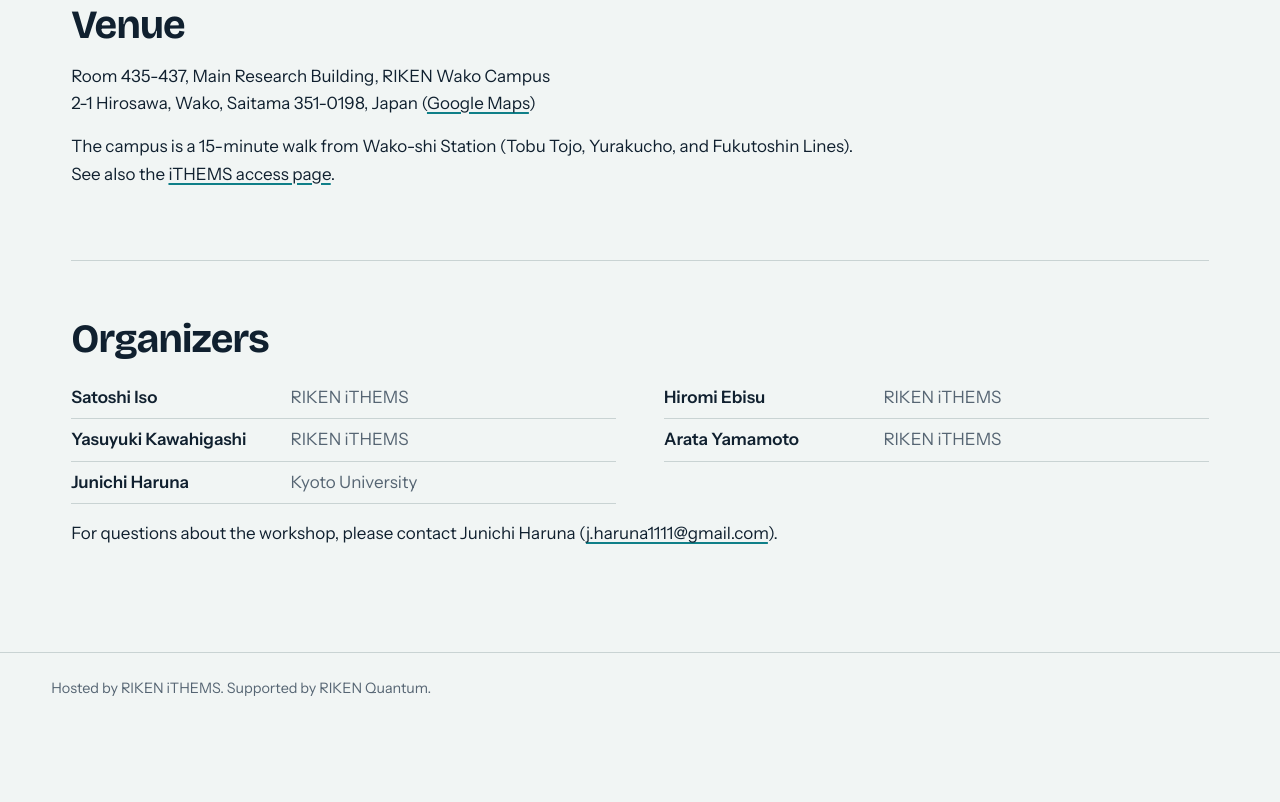
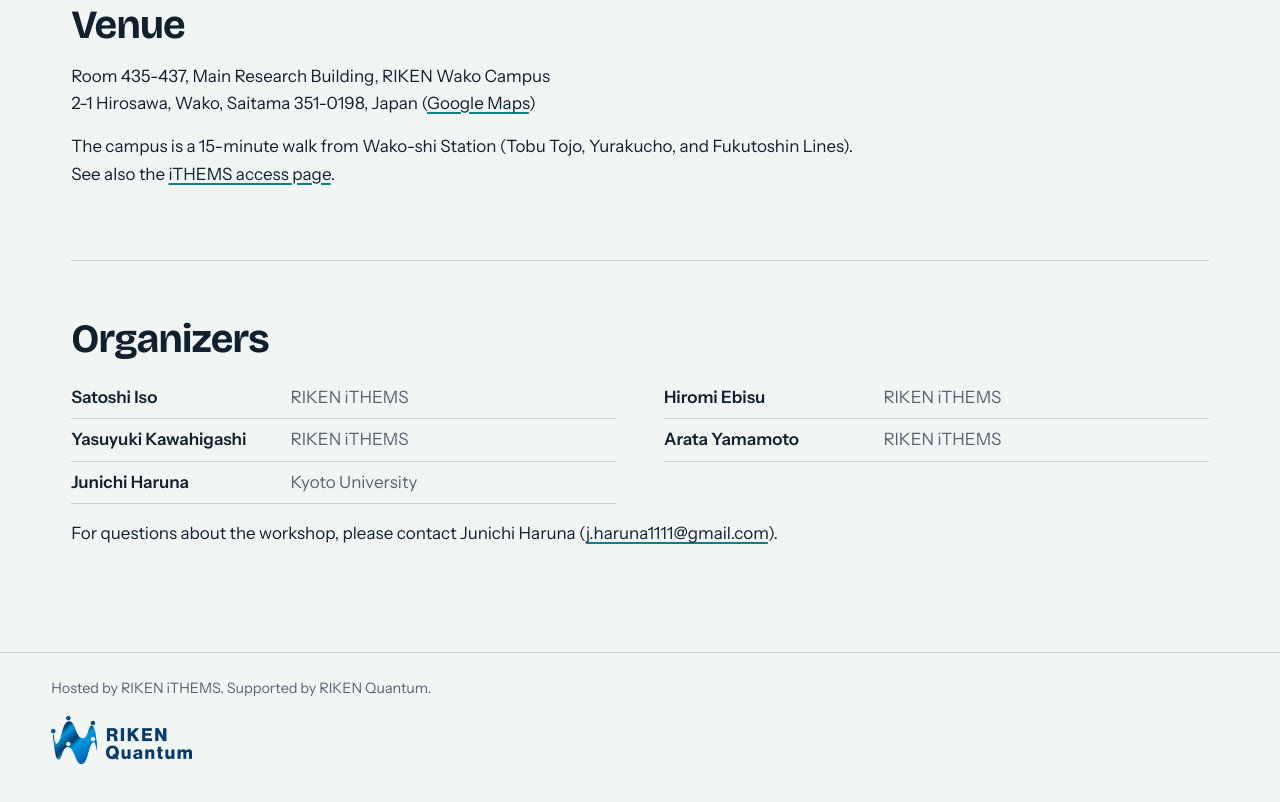
Before and after one commit to junichiharuna/riken-qec-workshop-2027, a plain HTML site: page index.html in a window 1280 px wide. Shown: the part 3041-3843 px from the top of the page. Before the commit the page ends 3781 px from the top, so only its background shows below. Drawn offline with nearby package versions, Linux system fonts and the light colour scheme.

Commit message:
Add RIKEN Quantum logo to the footer
Co-Authored-By: Claude Fable 5.2 <noreply@anthropic.com>

```diff
--- a/index.html
+++ b/index.html
@@ -172,6 +172,7 @@
 
 <footer>
   <p>Hosted by RIKEN iTHEMS. Supported by RIKEN Quantum.</p>
+  <p class="logos"><img src="riken-quantum-logo.png" alt="RIKEN Quantum" width="1000" height="341"></p>
 </footer>
 
 <script src="lattice.js"></script>
--- a/style.css
+++ b/style.css
@@ -148,6 +148,8 @@ h2 { margin: 0 0 1rem; font: 700 clamp(1.7rem, 3.4vw, 2.5rem)/1.1 var(--display)
 
 footer { margin-top: 2rem; padding: 1.5rem var(--gutter) 2.5rem; border-top: 1px solid var(--line); color: var(--soft); font-size: .9rem; }
 footer p { max-width: 1240px; margin: 0 auto; }
+footer .logos { margin-top: 1rem; }
+footer .logos img { display: block; height: 48px; width: auto; }
 
 @media (max-width: 860px) {
   .hero { grid-template-columns: 1fr; }
```
Also changed, not shown: riken-quantum-logo.png (added).
